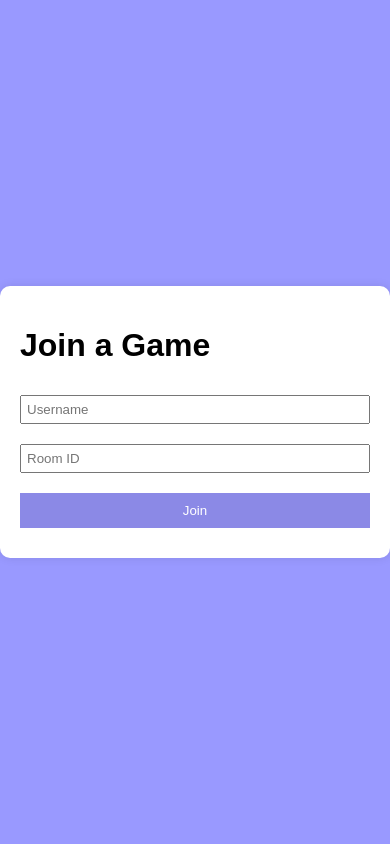
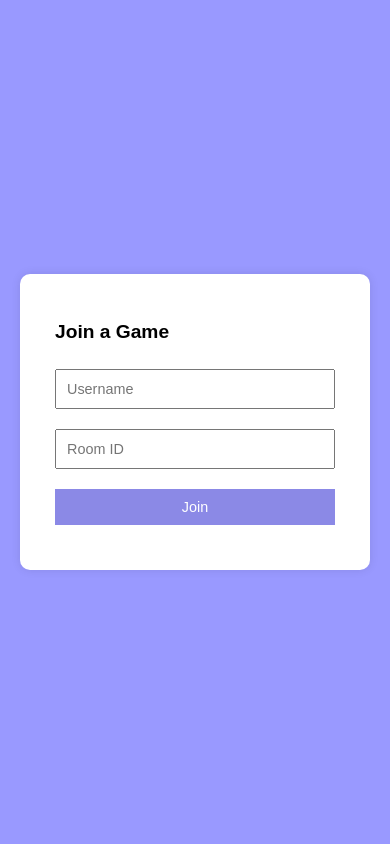
Before and after one commit to sy-contest/flask-rps, a Flask app: page / in a window 390 px wide. Run offline with Flask 3, Linux system fonts and the light colour scheme.

Commit message:
resposive design

```diff
--- a/templates/index.html
+++ b/templates/index.html
@@ -3,6 +3,7 @@
 <html>
 <head>
     <title>Rock Paper Scissors</title>
+    <meta name="viewport" content="width=device-width, initial-scale=1.0">
     <style>
         body {
             background-color: #9999FF;
@@ -10,27 +11,50 @@
             display: flex;
             justify-content: center;
             align-items: center;
-            height: 100vh;
+            min-height: 100vh;
             margin: 0;
+            padding: 20px;
+            box-sizing: border-box;
         }
         .container {
             background-color: white;
-            padding: 20px;
+            padding: 5%;
             border-radius: 10px;
             box-shadow: 0 0 10px rgba(0,0,0,0.1);
+            width: 100%;
+            max-width: 400px;
+        }
+        h1 {
+            font-size: 1.5rem;
+            margin-bottom: 1rem;
         }
         input[type="text"], input[type="submit"] {
             margin: 10px 0;
-            padding: 5px;
+            padding: 10px;
             width: 100%;
             box-sizing: border-box;
+            font-size: 1rem;
         }
         input[type="submit"] {
             background-color: #8B89E6;
             color: white;
             border: none;
-            padding: 10px;
             cursor: pointer;
+            transition: background-color 0.3s;
+        }
+        input[type="submit"]:hover {
+            background-color: #7A78D1;
+        }
+        @media (max-width: 480px) {
+            .container {
+                padding: 10%;
+            }
+            h1 {
+                font-size: 1.2rem;
+            }
+            input[type="text"], input[type="submit"] {
+                font-size: 0.9rem;
+            }
         }
     </style>
 </head>
```
Also changed, not shown: templates/game.html (+33 -4 lines).
